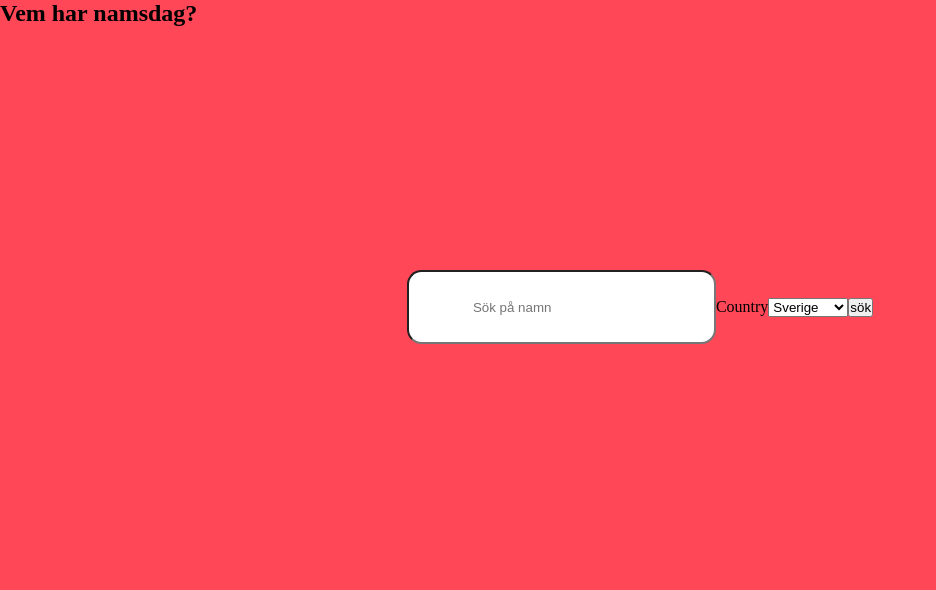
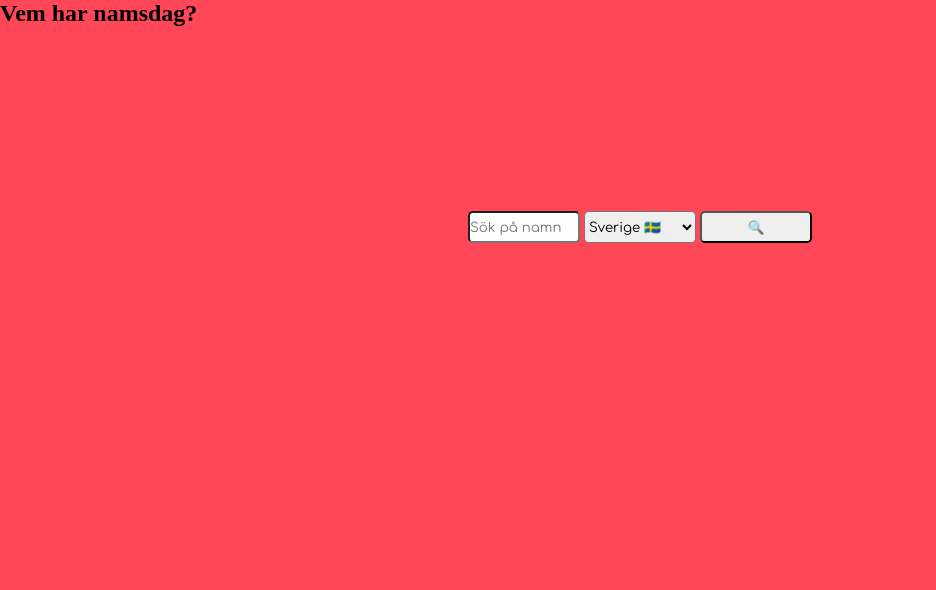
Before and after one commit to sjoobergfilip/nameday, a plain HTML site: page index.html in a window 1280 px wide. Shown: the whole page, without its empty margins (0-936 px from the left). Drawn offline with Linux system fonts and the light colour scheme; no server answers.

Commit message:
Added some styls

```diff
--- a/assets/script/app.js
+++ b/assets/script/app.js
@@ -34,6 +34,5 @@ document.querySelector('#search-form').addEventListener('submit', e => {
             <p><span>${data.name}</span> har namsdag den <span>${data.day}/${data.month}</span></p>`
         });
         nameDaysEl.innerHTML = output;
-
     });
 });
--- a/assets/style/style.css
+++ b/assets/style/style.css
@@ -9,7 +9,7 @@ body{
 }
 
 .search-container{
-    height: 70vh;
+    height: 50vh;
     max-width: 900px;
     margin: 0 auto;
     display: flex;
@@ -17,11 +17,13 @@ body{
     align-items: center;
 }
 
-#name{
-    padding: 1.7rem 4rem;
-    display: flex;
-    border-radius: 0.9rem;
+#name, #country, #search{
+    border-radius: 0.3rem;
+    width: 7rem;
+    height: 2rem;
+    font-family: 'Comfortaa', cursive;
 }
+
 
 .today-nameday h2,
 .today-nameday p {
@@ -36,6 +38,7 @@ body{
 .namedays {
     max-width: 900px;
     margin: 0 auto;
+    font-family: 'Titillium Web', sans-serif;
 }
 
 .namedays p {
--- a/index.html
+++ b/index.html
@@ -7,32 +7,34 @@
     <title>NameDay</title>
     <link href="https://fonts.googleapis.com/css?family=Raleway&display=swap" rel="stylesheet">
     <link rel="stylesheet" href="assets/style/style.css">
+    <link href="https://fonts.googleapis.com/css?family=Comfortaa|Titillium+Web&display=swap" rel="stylesheet">
+
 </head>
 <body>
     <h2>Vem har namsdag?</h2>
     <div id="today-nameday" class="today-nameday">
        <!-- <p>Idag har Sigurd namsdag</p>-->
     </div>
-    <form id="search-form">
-        <div class="search-container">
+    <div class="search-container">
+        <form id="search-form">
             <input class="name" id="name" type="text" placeholder="Sök på namn">
-            <label for="country">Country</label>
+            <label for="country"></label>
             <select id="country" name="country">
-            <option value="se">Sverige</option>
-            <option value="dk">Danmark</option>
-            <option value="fi">Finland</option>
-            <option value="it">Italien</option>
-            <option value="at">Österike</option>
-            <option value="sk">Slovakien</option>
-            <option value="cz">Tjeckien</option>
-            <option value="es">Spanien</option>
-            <option value="pl">Polen</option>
-            <option value="us">USA</option>
-            <option value="hu">Ungern</option>
+            <option value="se">Sverige 🇸🇪</option>
+            <option value="dk">Danmark 🇩🇰</option>
+            <option value="fi">Finland 🇫🇮</option>
+            <option value="it">Italien 🇮🇹</option>
+            <option value="at">Österike 🇦🇹</option>
+            <option value="sk">Slovakien 🇸🇮</option>
+            <option value="cz">Tjeckien 🇨🇿</option>
+            <option value="es">Spanien 🇪🇸</option>
+            <option value="pl">Polen 🇵🇱</option>
+            <option value="us">USA 🇺🇸</option>
+            <option value="hu">Ungern 🇭🇺</option>
             </select>
-            <input type="submit" id="search" name="search" class="search" value="sök">
-        </div>
-    </form>
+            <input type="submit" id="search" name="search" class="search" value="🔍">
+        </form>
+    </div>
 
     <div id="namedays" class="namedays">
         <!--<p>Du har sökt på <span>Filip</span> </p>
```
